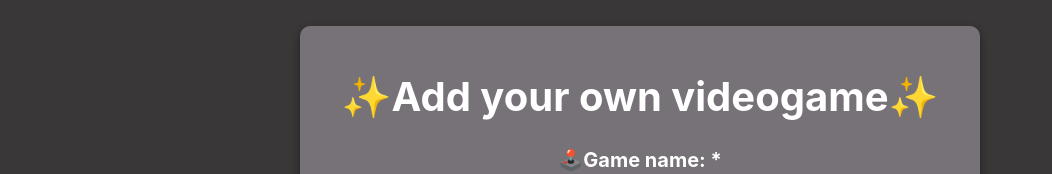
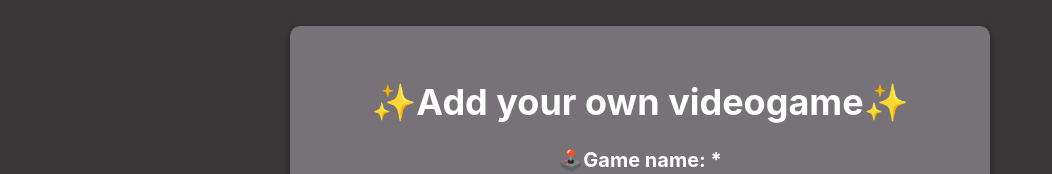
Before and after one commit to mariatm97/videogame-webpage, a React (Create React App) app in the folder client/: page /create in a window 1280 px wide. Shown: the top 174 px of the page, without its empty margins (0-1052 px from the left). Built offline with nearby package versions, Linux system fonts and the light colour scheme; no server answers.

Commit message:
fix(src/componentes)modifications in CSS components

```diff
--- a/client/src/components/Pagination/Pagination.module.css
+++ b/client/src/components/Pagination/Pagination.module.css
@@ -50,6 +50,7 @@
     font-size: 15px;
     box-shadow: 0px 0px 10px rgba(0, 0, 0, 0.609);
     cursor: pointer;
+    margin: 5px;
 }
 
 .botton:hover {
--- a/client/src/views/Form/Form.module.css
+++ b/client/src/views/Form/Form.module.css
@@ -1,9 +1,9 @@
 .formcontainer {
-    width: 50%;
+    width: 50vw;
     /* Establece el ancho del formulario */
     margin: 2% auto;
     /* Centra el formulario en la página */
-    padding: 20px;
+    padding: 30px;
     /* Agrega un padding al formulario */
     background-color: #777178;
     /* Establece un color de fondo */
@@ -14,8 +14,11 @@
 }
 
 .formcontainer h1 {
+    justify-content: center;
+    align-items: center;
     color: white;
-    font-size: 40px;
+    font-size: 36px;
+    /* margin-left: -1vw; */
 }
 
 .formcontainer label {
@@ -51,7 +54,7 @@ textarea {
 .btn {
     font-size: 17px;
     align-self: flex-end;
-    width: 15vw;
+    width: auto;
     padding: 10px;
     background-color: #131211;
     color: #fff;
```
Also changed, not shown: client/package.json (line endings or trailing spaces).
